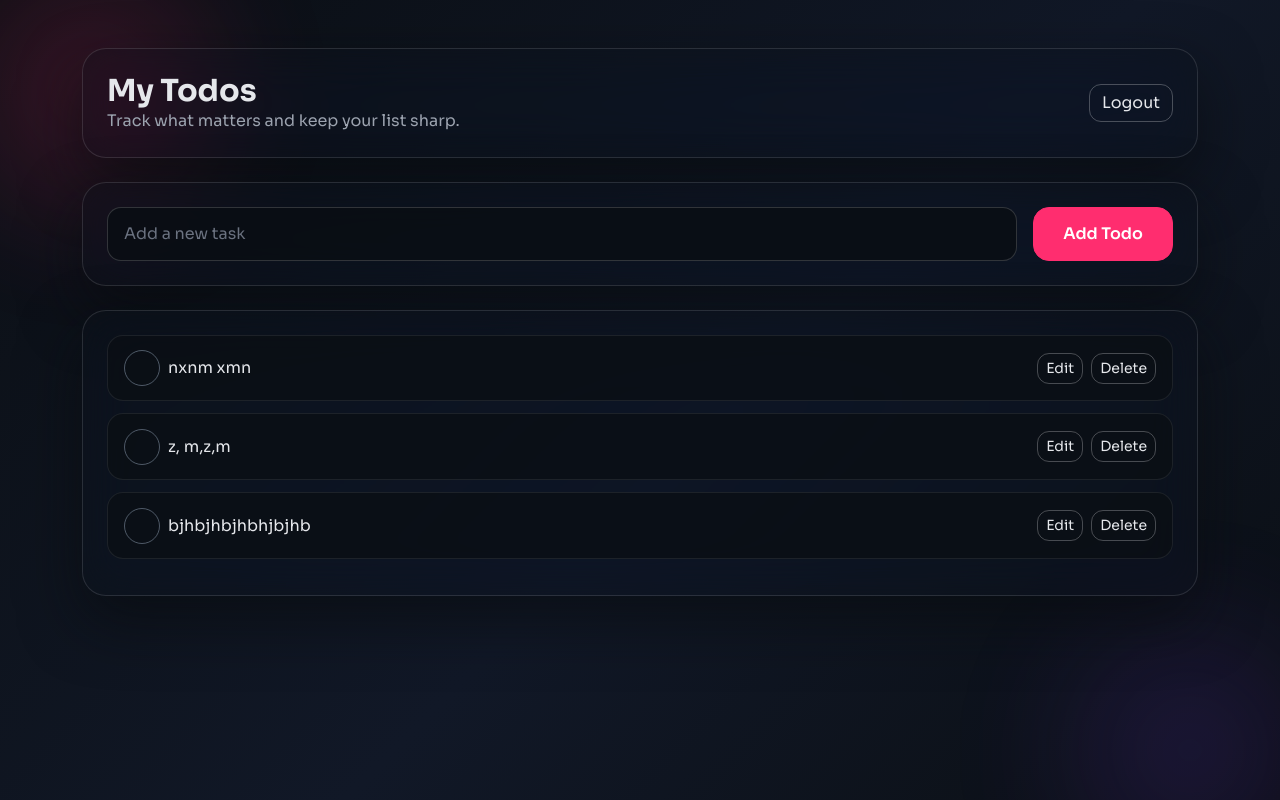
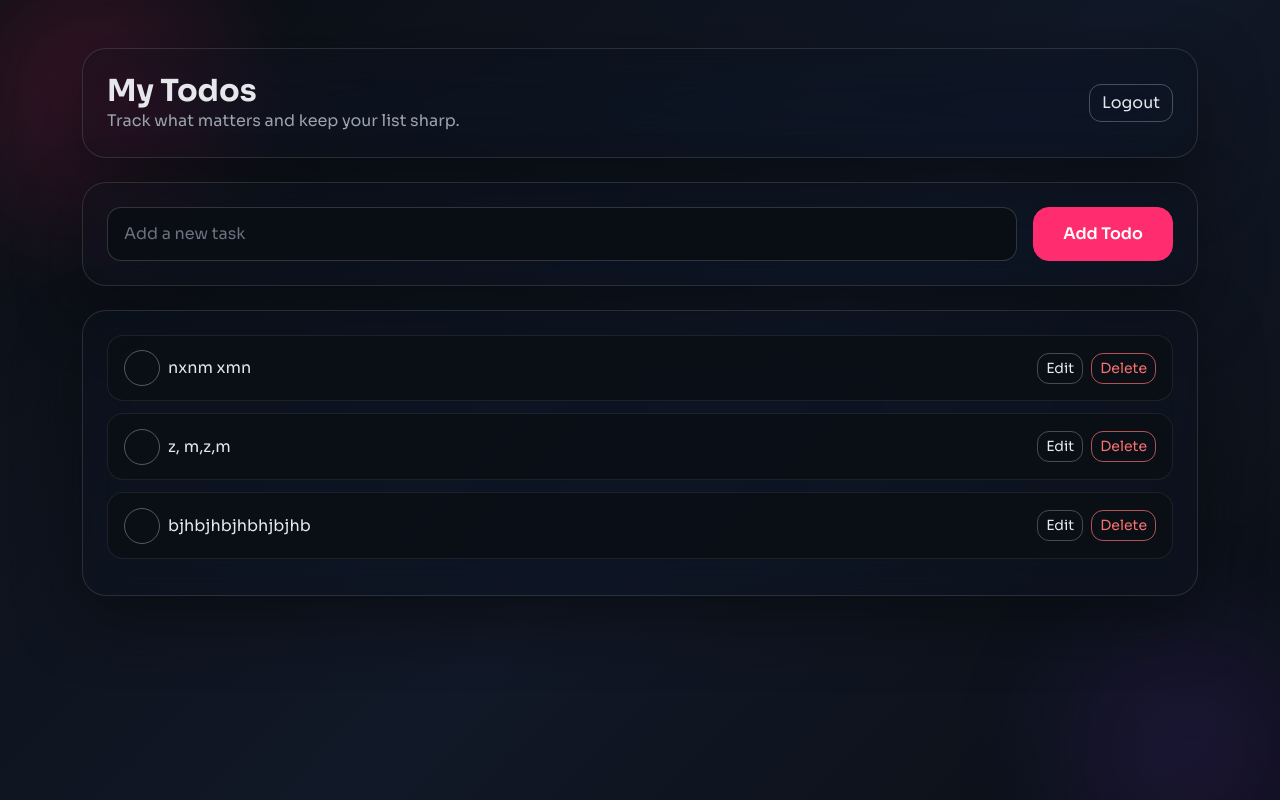
Before and after one commit to Ramcharan71/ToDo-Dashboard, a Flask app: page /dashboard in a window 1280 px wide. Run offline with Flask 3, Linux system fonts and the light colour scheme; a user stored in the database is signed in.

Commit message:
issues reolved in dashboard

```diff
--- a/templates/dashboard.html
+++ b/templates/dashboard.html
@@ -39,7 +39,6 @@
             min-height: 100vh;
             position: relative;
             overflow-x: hidden;
-            scrollbar-width: none;
         }
 
         body::-webkit-scrollbar {
@@ -78,8 +77,8 @@
         .glass-card {
             background: var(--surface);
             border: 1px solid var(--border);
+            -webkit-backdrop-filter: blur(24px) saturate(160%);
             backdrop-filter: blur(24px) saturate(160%);
-            -webkit-backdrop-filter: blur(24px) saturate(160%);
             border-radius: 24px;
             box-shadow: 0 24px 60px rgba(8, 10, 14, 0.65);
         }
@@ -150,6 +149,17 @@
             color: var(--ink);
         }
 
+        .btn-outline-danger {
+            border-radius: 12px;
+            color: #f87171;
+            border-color: rgba(248, 113, 113, 0.7);
+        }
+
+        .btn-outline-danger:hover {
+            background: rgba(248, 113, 113, 0.15);
+            color: #fecaca;
+        }
+
         .add-btn {
             width: 140px;
             max-width: 100%;
@@ -218,8 +228,8 @@
             border-radius: 14px;
             font-size: 0.95rem;
             box-shadow: 0 12px 30px rgba(8, 10, 14, 0.6);
+            -webkit-backdrop-filter: blur(18px) saturate(160%);
             backdrop-filter: blur(18px) saturate(160%);
-            -webkit-backdrop-filter: blur(18px) saturate(160%);
             opacity: 1;
             transform: translateY(0);
             transition: opacity 0.3s ease, transform 0.3s ease;
@@ -317,9 +327,8 @@
 
         <div class="glass-card p-4">
             {% if todos %}
-                <ul class="list-unstyled mb-0">
-                    {% for todo in todos %}
-                        <li class="todo-item">
+                <div class="mb-0">{%- for todo in todos -%}
+                    <div class="todo-item">
                             <div class="d-flex flex-column flex-md-row justify-content-between align-items-md-center gap-3">
                                 <div class="d-flex align-items-center gap-2">
                                     <form method="post" action="{{ url_for('toggle_todo', todo_id=todo.id) }}" class="d-inline">
@@ -345,13 +354,12 @@
                                         Edit
                                     </button>
                                     <form method="post" action="{{ url_for('delete_todo', todo_id=todo.id) }}">
-                                        <button class="btn btn-sm btn-outline-light" type="submit">Delete</button>
+                                        <button class="btn btn-sm btn-outline-danger" type="submit">Delete</button>
                                     </form>
                                 </div>
                             </div>
-                        </li>
-                    {% endfor %}
-                </ul>
+                        </div>
+                    {%- endfor -%}</div>
             {% else %}
                 <p class="header-subtitle mb-0">No todos yet. Add one above!</p>
             {% endif %}
--- a/templates/forgot_password.html
+++ b/templates/forgot_password.html
@@ -77,8 +77,8 @@
         .auth-card {
             background: rgba(15, 19, 25, 0.45);
             border: 1px solid rgba(255, 255, 255, 0.12);
+            -webkit-backdrop-filter: blur(24px) saturate(160%);
             backdrop-filter: blur(24px) saturate(160%);
-            -webkit-backdrop-filter: blur(24px) saturate(160%);
             border-radius: 24px;
             box-shadow: 0 24px 60px rgba(8, 10, 14, 0.65);
             overflow: hidden;
--- a/templates/login.html
+++ b/templates/login.html
@@ -77,8 +77,8 @@
         .auth-card {
             background: rgba(15, 19, 25, 0.45);
             border: 1px solid rgba(255, 255, 255, 0.12);
+            -webkit-backdrop-filter: blur(24px) saturate(160%);
             backdrop-filter: blur(24px) saturate(160%);
-            -webkit-backdrop-filter: blur(24px) saturate(160%);
             border-radius: 24px;
             box-shadow: 0 24px 60px rgba(8, 10, 14, 0.65);
             overflow: hidden;
--- a/templates/register.html
+++ b/templates/register.html
@@ -77,8 +77,8 @@
         .auth-card {
             background: rgba(15, 19, 25, 0.45);
             border: 1px solid rgba(255, 255, 255, 0.12);
-            backdrop-filter: blur(24px) saturate(160%);
-            -webkit-backdrop-filter: blur(24px) saturate(160%);
+           -webkit-backdrop-filter: blur(24px) saturate(160%);
+             backdrop-filter: blur(24px) saturate(160%);
             border-radius: 24px;
             box-shadow: 0 24px 60px rgba(8, 10, 14, 0.65);
             overflow: hidden;
--- a/templates/reset_password.html
+++ b/templates/reset_password.html
@@ -77,8 +77,8 @@
         .auth-card {
             background: rgba(15, 19, 25, 0.45);
             border: 1px solid rgba(255, 255, 255, 0.12);
-            backdrop-filter: blur(24px) saturate(160%);
             -webkit-backdrop-filter: blur(24px) saturate(160%);
+             backdrop-filter: blur(24px) saturate(160%);
             border-radius: 24px;
             box-shadow: 0 24px 60px rgba(8, 10, 14, 0.65);
             overflow: hidden;
```
Also changed, not shown: instance/db.sqlite3.
